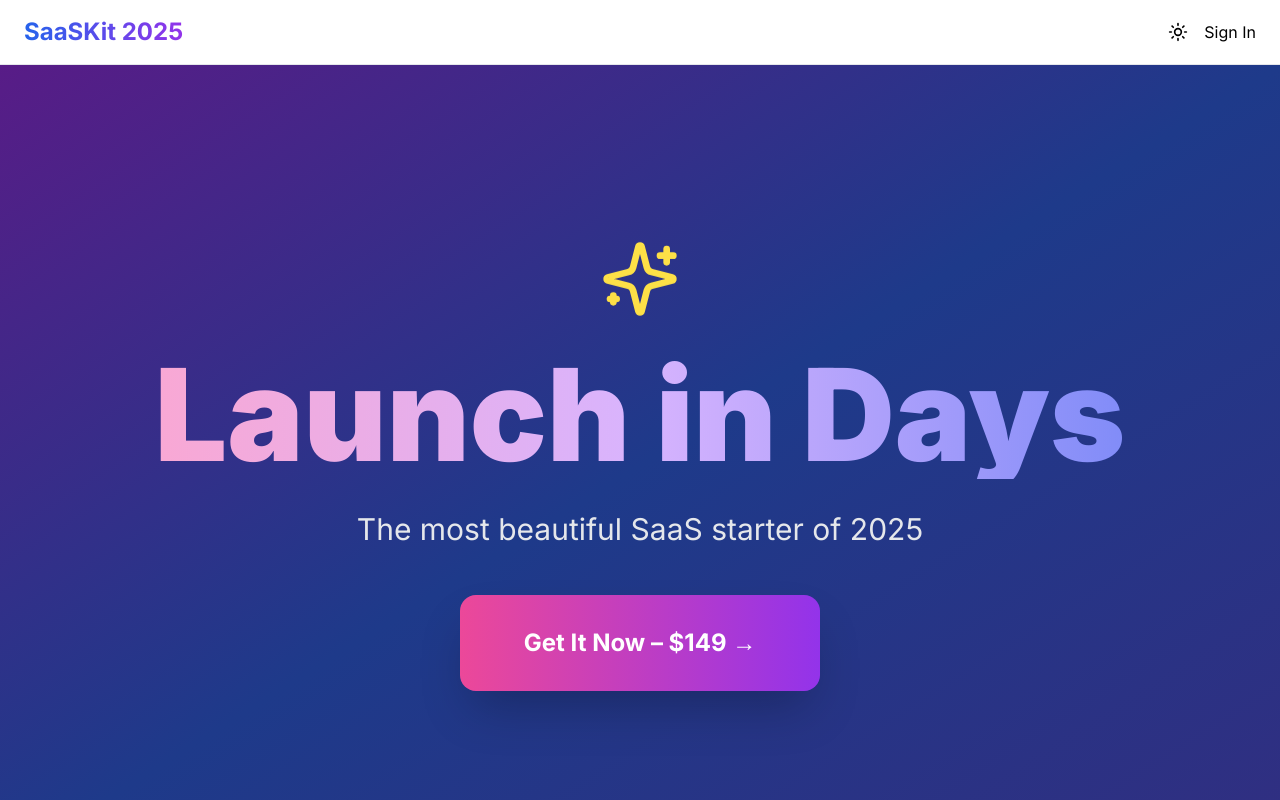
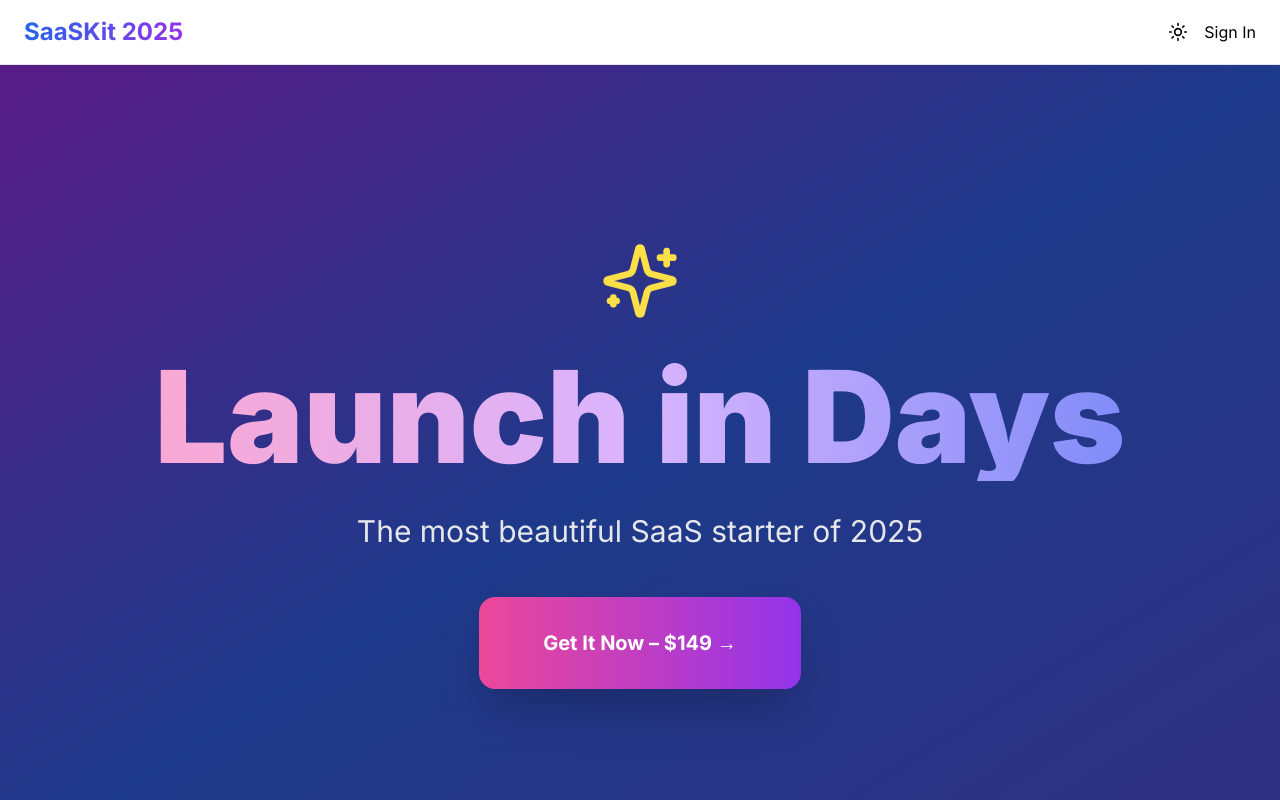
Before and after one commit to mickeyl11l/my-saas-2025, a Next.js app: page / in a window 1280 px wide. Shown: the top 800 px of the page. Built offline with nearby package versions, Linux system fonts and the light colour scheme.

Commit message:
Update ConfettiButton.tsx

```diff
--- a/components/ConfettiButton.tsx
+++ b/components/ConfettiButton.tsx
@@ -2,24 +2,16 @@
 
 import confetti from 'canvas-confetti'
 
-export function ConfettiButton({
-  children,
-  className = "",
-}: {
-  children: React.ReactNode
-  className?: string
-}) {
+export function ConfettiButton({ children, className = "" }: { children: React.ReactNode, className?: string }) {
   return (
     <button
-      onClick={() =>
-        confetti({
-          particleCount: 150,
-          spread: 70,
-          origin: { y: 0.6 },
-          colors: ['#a855f7', '#ec4899', '#3b82f6', '#10b981', '#f59e0b'],
-        })
-      }
-      className={`inline-flex items-center justify-center rounded-2xl bg-gradient-to-r from-pink-500 to-purple-600 px-12 py-8 text-2xl font-bold text-white shadow-2xl transition-all hover:scale-105 hover:shadow-pink-500/25 active:scale-95 ${className}`}
+      onClick={() => confetti({
+        particleCount: 150,
+        spread: 70,
+        origin: { y: 0.6 },
+        colors: ['#a855f7', '#ec4899', '#3b82f6', '#10b981', '#f59e0b']
+      })}
+      className={`px-12 py-4 rounded-2xl bg-gradient-to-r from-pink-500 to-purple-600 text-white font-bold text-xl shadow-2xl hover:shadow-pink-500/50 transition-all hover:scale-105 active:scale-95 ${className}`}
     >
       {children}
     </button>
```
